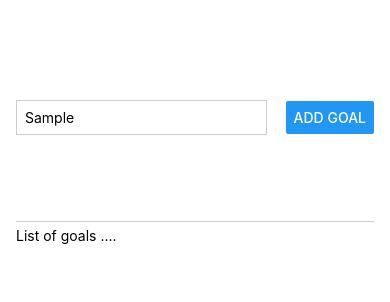
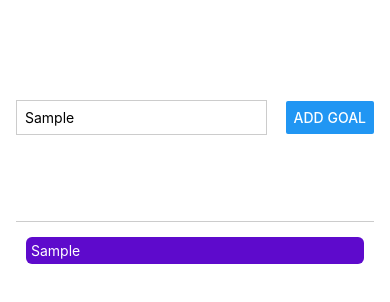
Before and after one commit to motazmagdy/GoalsApp, a React Native app: screen / in a window 390 px wide. Both pictures are taken after typing "Sample" into the empty fields and a click on the button "ADD GOAL". Shown: the top 302 px of the page. Built offline with nearby package versions, Linux system fonts and the light colour scheme.

Commit message:
handling viewing of goal lists

```diff
--- a/App.js
+++ b/App.js
@@ -1,5 +1,5 @@
 import { useState } from 'react';
-import { Button, StyleSheet, Text, TextInput, View } from 'react-native';
+import { Button, StyleSheet, Text, TextInput, View, ScrollView, FlatList } from 'react-native';
 
 export default function App() {
 
@@ -11,9 +11,8 @@
   }
 
   function addGoalHandler(){
-    setCourseGoals((currentCourseGoals)=>{
-      [...currentCourseGoals,enteredGoalText]
-    })
+    setCourseGoals((currentCourseGoals)=>[...currentCourseGoals,
+      {text:enteredGoalText, id : Math.random().toString()}])
   }
   return (
     <View style={styles.appContainer}>
@@ -22,8 +21,18 @@
         <Button title='Add Goal' onPress={addGoalHandler}/>
       </View>
       <View style = {styles.goalsContainer}>
-        <Text>List of goals .... </Text>
-      </View>
+          <FlatList data ={courseGoals } renderItem={(itemData) => {
+            return (
+              <View style={styles.goalItem} >
+                <Text style={styles.goalText} >{itemData.item.text}</Text>
+              </View>
+            )
+          }}
+          keyExtractor = {(item,index)=>{
+            return item.id
+          }}
+           />
+          </View>
       <View></View>
     </View>
   );
@@ -53,5 +62,15 @@
     },
     goalsContainer : {
       flex : 3
+    },
+    goalItem : {
+      margin:10,
+      borderRadius:6,
+      backgroundColor :'#5e0acc',
+      padding :5,
+      borderColor:'#dddddd'
+    },
+    goalText : {
+      color : 'white'
     }
 });
```
